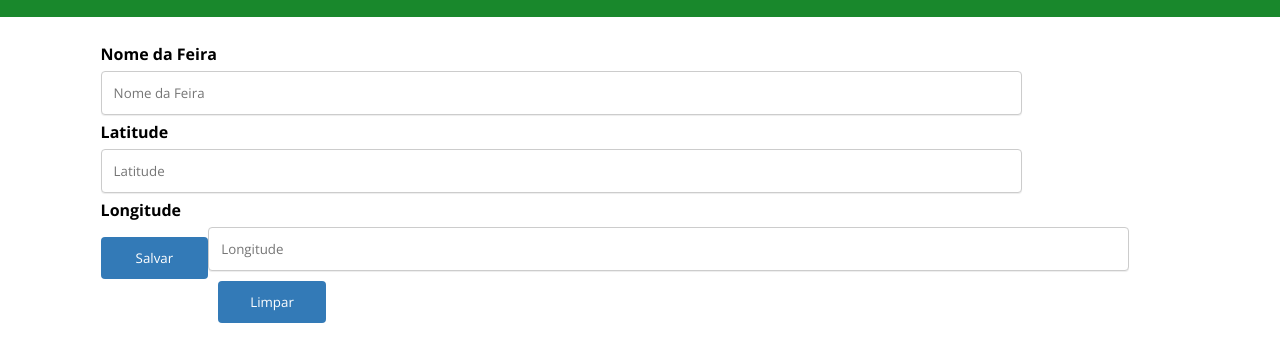
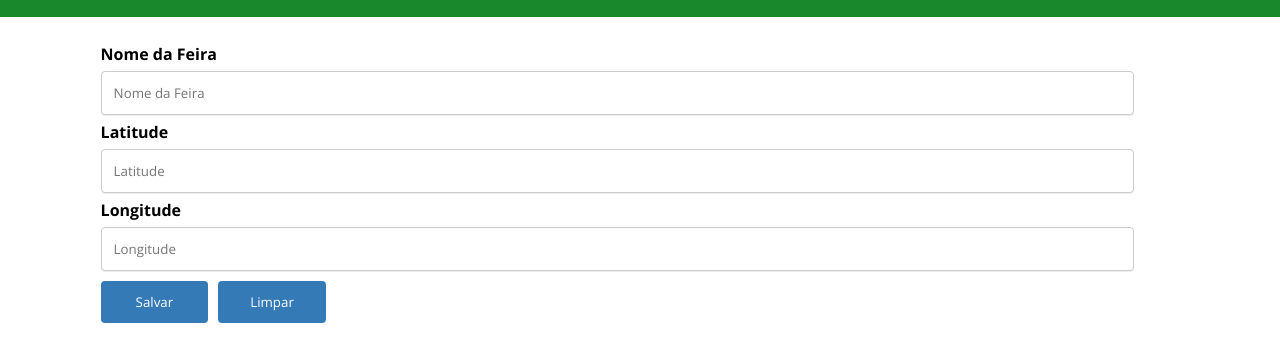
Before and after one commit to CaioHPerlin/final-ptdm, a website built with Vite: page index.html in a window 1280 px wide. Shown: the part 66-428 px from the top of the page. Built offline with nearby package versions, Linux system fonts and the light colour scheme.

Commit message:
fix: adjust on responsivity due to incompatibility

```diff
--- a/css/style.css
+++ b/css/style.css
@@ -44,7 +44,7 @@ input:focus{
 }
 
 input[type=text]{
-    width: 90%;
+    width: 80%;
     padding: 12px;
     border: 1px solid #ccc;
     border-radius: 4px;
@@ -53,7 +53,7 @@ input[type=text]{
 }
 
 input[type=number]{
-    width: 90%;
+    width: 80%;
     padding: 12px;
     border: 1px solid #ccc;
     border-radius: 4px;
@@ -114,7 +114,7 @@ label {
     clear: both;
   }
 
-@media screen and (max-width: 700px) {
+@media screen and (max-width: 550px) {
     .title, input[type=text],input[type=number] {
       width: 80%;
       margin-top: 0;
@@ -123,7 +123,7 @@ label {
 
 @media screen and (min-width: 412px) {
     .title, input[type=text],input[type=number] {
-      width: 80%;
+      width: 90%;
       margin-top: 0;
     }
   }
```
